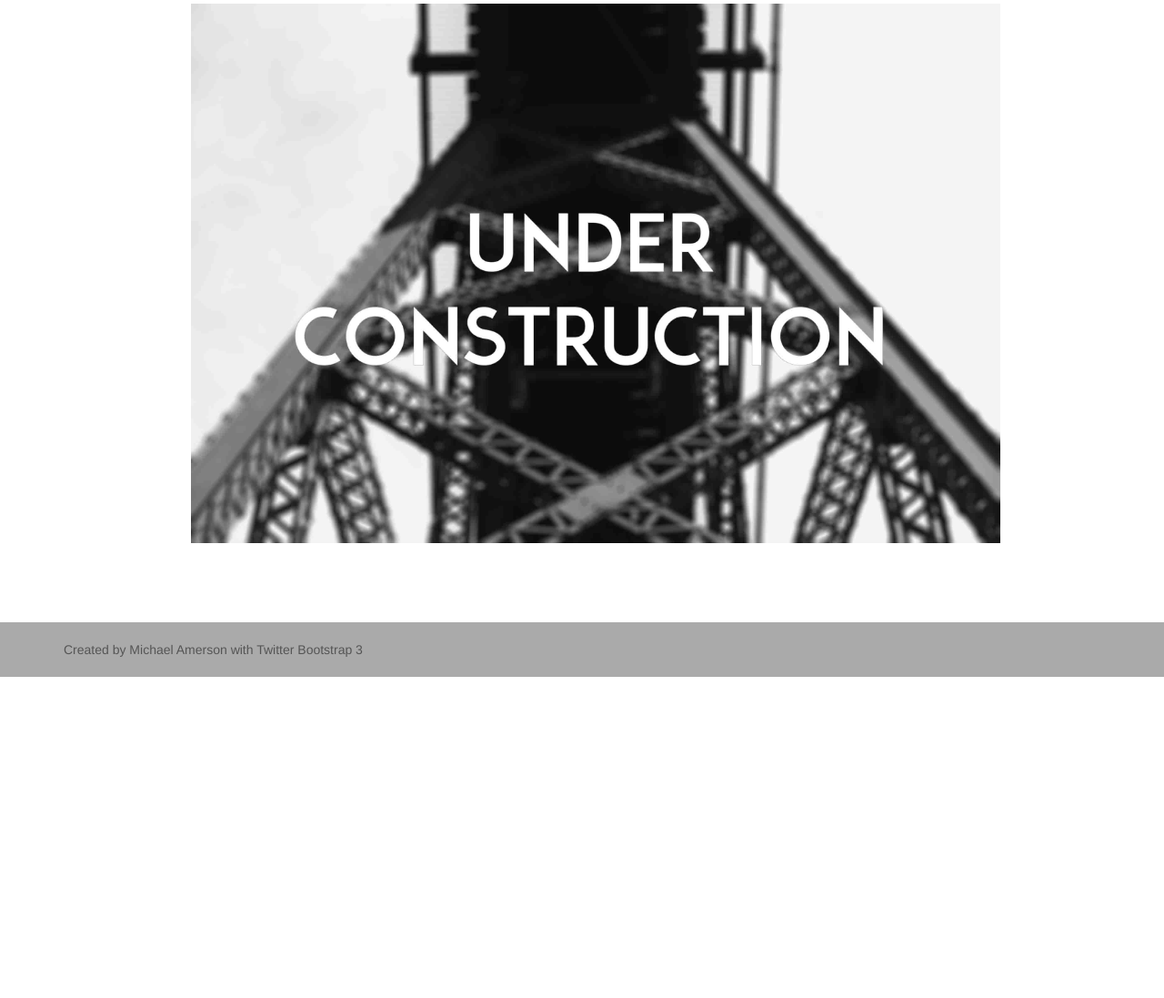
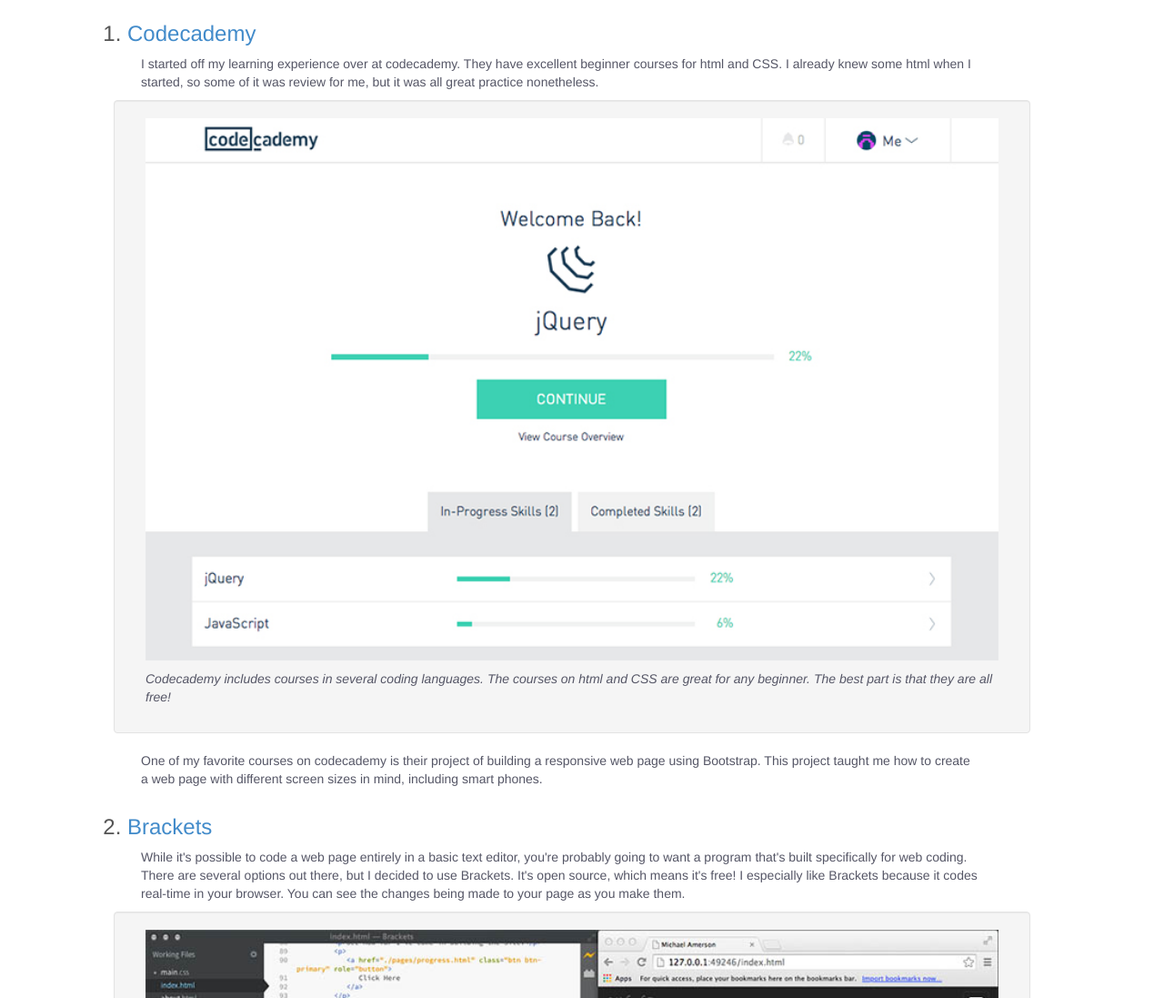
Before and after one commit to mtamerson/mtamerson.github.io, a plain HTML site: page pages/resources.html in a window 1280 px wide. Shown: the part 176-1273 px from the top of the page at 91% size. Before the commit the page ends 920 px from the top, so only its background shows below. Drawn offline with nearby package versions, Linux system fonts and the light colour scheme.

Commit message:
Added Resources Page Content

```diff
--- a/css/main.css
+++ b/css/main.css
@@ -66,7 +66,7 @@
     border: none;
 }
 
-.main .caption {
+.caption {
     color: #555555
 }
 
@@ -78,6 +78,10 @@
 #other-projects {
     max-width: none;
     max-height: none;
+}
+
+#codeCademy-caption {
+    padding-top: 10px;
 }
 
 
--- a/pages/resources.html
+++ b/pages/resources.html
@@ -68,17 +68,36 @@
     <div class="container page-content">
           <h1>Resources</h1>
         <div class="container">
-        <div class="row">
-            <div class="col-md-1"></div>
-            <div class="col-md-10">
                 <div class="row">
-                <img class="col-xs-12" src="../images/Construction.jpg"/>
+                <ol>
+
+                    <h3 class="col-xs-12"><li><a href="www.codecademy.com">Codecademy</a></li></h3>
+                    <div class="container"><p class="col-xs-10">I started off my learning experience over at codecademy. They have excellent beginner courses for html and CSS. I already knew some html when I started, so some of it was review for me, but it was all great practice nonetheless.</p></div>
+                    <div class="container well col-xs-11"><img class="col-xs-12" src="../images/CodeCademy.jpg"/><div class="caption col-xs-12"><p id="codeCademy-caption"><em>Codecademy includes courses in several coding languages. The courses on html and CSS are great for any beginner. The best part is that they are all free!</em></p></div></div>
+                    <div class="container"><p class="col-xs-10">One of my favorite courses on codecademy is their project of building a responsive web page using Bootstrap. This project taught me how to create a web page with different screen sizes in mind, including smart phones.</p></div>
+
+                    <h3 class="col-xs-12"><li><a href="http://brackets.io/?lang=en">Brackets</a></li></h3>
+                    <div class="container"><p class="col-xs-10">While it's possible to code a web page entirely in a basic text editor, you're probably going to want a program that's built specifically for web coding. There are several options out there, but I decided to use Brackets. It's open source, which means it's free! I especially like Brackets because it codes real-time in your browser. You can see the changes being made to your page as you make them.</p></div>
+                    <div class="container well col-xs-11"><img class="col-xs-12" src="../images/Brackets.jpg"/><div class="caption col-xs-12"><p id="codeCademy-caption"><em>Brackets shows you changes in your browser as you make them!</em></p></div></div>
+                    <div class="container"><p class="col-xs-10">Some of the other features of Brackets are: color-coded tags, image and color code previews on mouse hover, tag suggestions as you type, and so many other cool, subtle features that make using it a good experience.</p></div>
+
+                    <h3 class="col-xs-12"><li><a href="http://getbootstrap.com/">Twitter Bootstrap</a></li></h3>
+                    <div class="container"><p class="col-xs-10">Bootstrap is developed by some of the good people over at Twitter. It's basically a set of pre-written html, CSS, jQuery and other code that you can download for free and use to build your own web pages. Bootstrap speeds up the process of coding your site because much of the CSS is already written for you. You simply need to learn how to use some of the pre-determined classes and you're good to go!</p></div>
+                    <div class="container"><p class="col-xs-10">Bootstrap also gives you the ability to create a scalable, responsive website. That means that your site will look good on any size screen! <em>Go ahead, resize your browser window and see how this page looks!</em> The page should respond by scaling to fit your screen size. That's why it's called <em>responsive</em> web design. You might even notice that the nav bar at the top of the page collapsed into a dropdown menu as you adjusted the browser window. That's the beauty of responsive web design, thanks to Bootstrap.</p></div>
+
+                    <h3 class="col-xs-12"><li><a href="https://www.youtube.com/channel/UCVTlvUkGslCV_h-nSAId8Sw">LearnCode.academy</a></li></h3>
+                    <div class="container"><p class="col-xs-10">This guy's got some great videos on YouTube! When I started to follow his tutorials, my learning pace really picked up. He moves a little quickly, but I like his fast pace. And the good thing about videos is you can always pause and catch up.</p></div>
+                    <div class="container"><p class="col-xs-10">After completing the courses on html and CSS at codecademy, this guy's videos on those subjects were review. But having commentary while going along was like having a teacher in a classroom. Watching and emulating a professional is a good way to improve your skills!</p></div>
+
+                    <h3 class="col-xs-12"><li><a href="https://github.com">GitHub</a></li></h3>
+                    <div class="container"><p class="col-xs-10">GitHub is like social media for coders. You can upload your code to the site and other people can see it and make changes if they wish. They then upload the files with the changes and GitHub tracks what changes were made. It's a great way to collaborate on projects or to get feedback on your own. In fact, GitHub is where this website is hosted!</p></div>
+
+                </ol>
 
                 </div>
             </div>
         </div>
-        </div>
-    </div>
+
 
 
 
```
Also changed, not shown: images/Brackets.jpg (added), images/CodeCademy.jpg (added), 2 other files.
